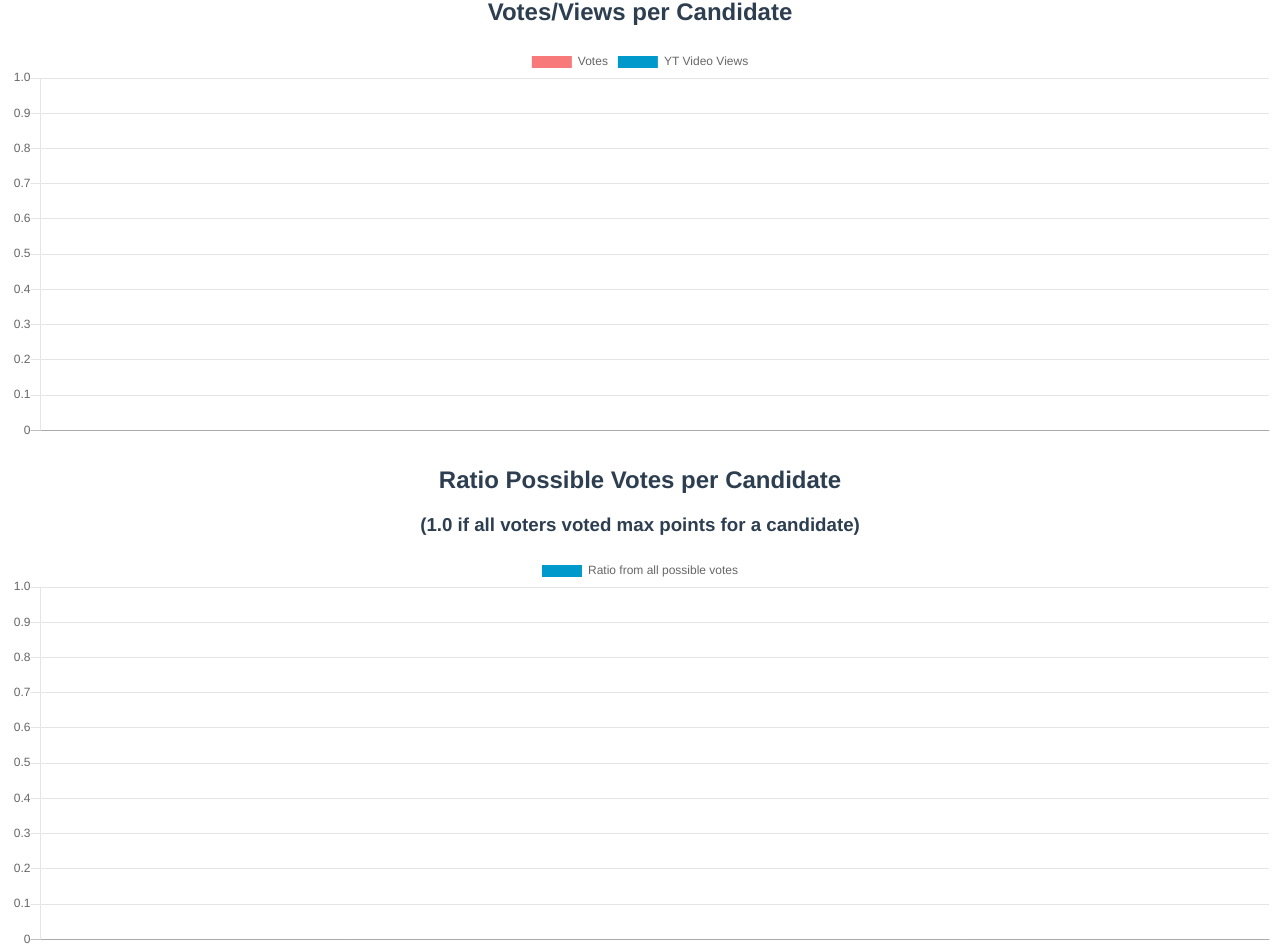
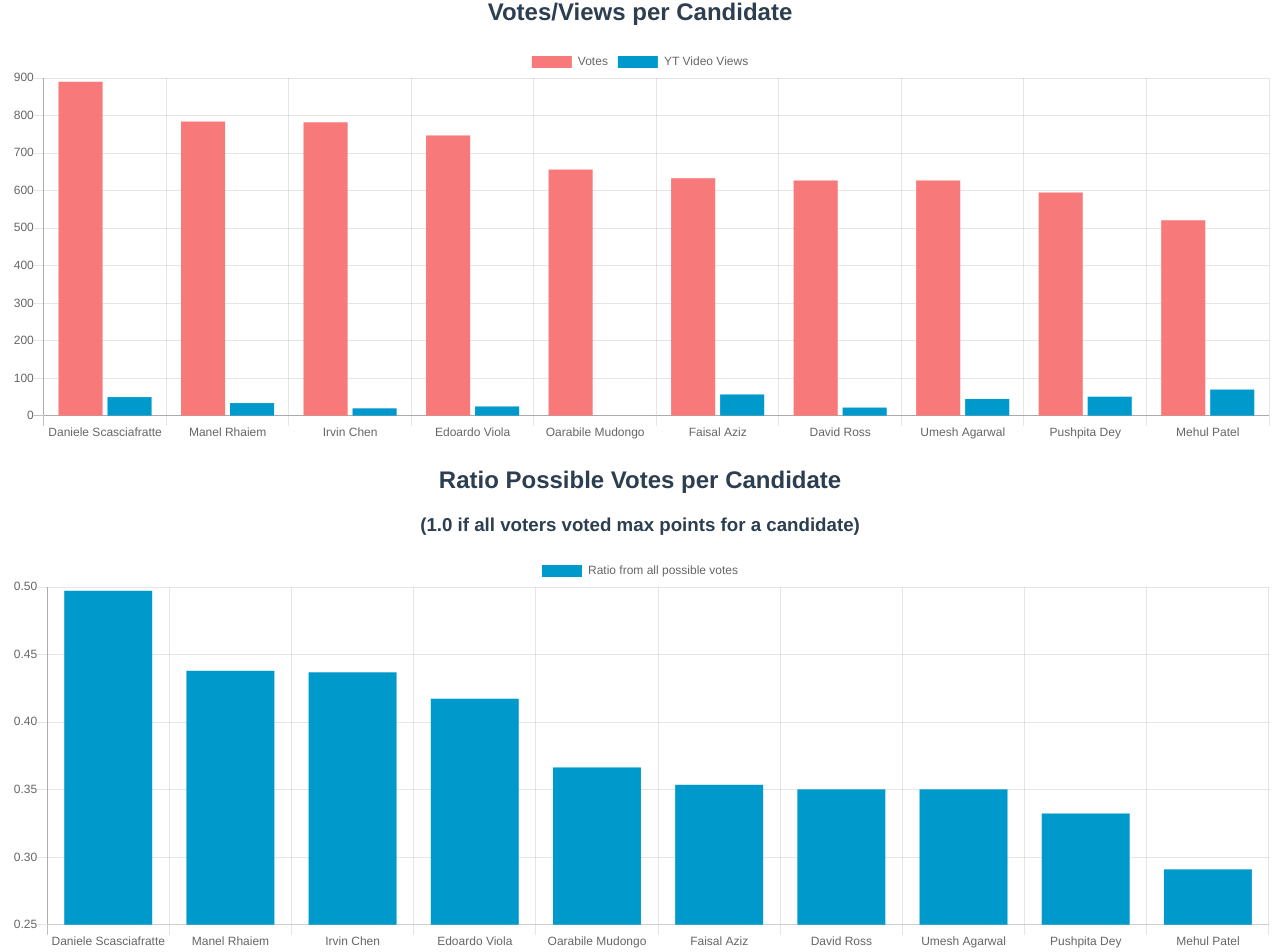
Before and after one commit to MichaelKohler/reps-voting-analysis, a Vue app in the folder voting/: page / in a window 1280 px wide. Shown: the part 100-1052 px from the top of the page. Built offline with nearby package versions, Linux system fonts and the light colour scheme.

Commit message:
Use reactiveProp to render charts once data comes in

```diff
--- a/voting/src/components/charts/CandidatePossibleVotesChart.vue
+++ b/voting/src/components/charts/CandidatePossibleVotesChart.vue
@@ -2,7 +2,7 @@
   <div class="candidates-chart">
     <h2>{{title}}</h2>
     <h3>{{subtitle}}</h3>
-    <CustomBarChart :data="datacollection" />
+    <CustomBarChart :chart-data="datacollection" />
   </div>
 </template>
 
--- a/voting/src/components/charts/CandidateVoteChart.vue
+++ b/voting/src/components/charts/CandidateVoteChart.vue
@@ -2,7 +2,7 @@
   <div class="candidates-chart">
     <h2>{{title}}</h2>
     <h3>{{subtitle}}</h3>
-    <CustomBarChart :data="datacollection" />
+    <CustomBarChart :chart-data="datacollection" />
   </div>
 </template>
 
--- a/voting/src/components/charts/generic/CustomBarChart.vue
+++ b/voting/src/components/charts/generic/CustomBarChart.vue
@@ -1,14 +1,15 @@
 <script>
-  import { Bar } from 'vue-chartjs';
+  import { Bar, mixins } from 'vue-chartjs';
 
   export default {
     name: 'CustomBarChart',
     extends: Bar,
+    mixins: [mixins.reactiveProp],
     props: {
-      data: Object,
+      chartData: Object,
     },
     mounted() {
-      this.renderChart(this.data, { responsive: true, maintainAspectRatio: false });
+      this.renderChart(this.chartData, { responsive: true, maintainAspectRatio: false });
     },
   }
 </script>
```
